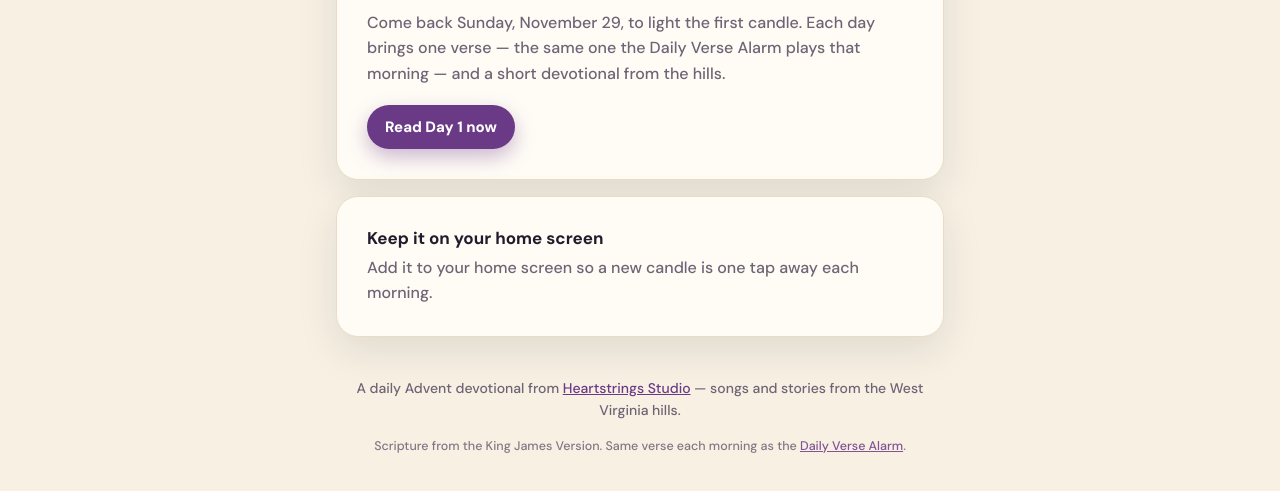
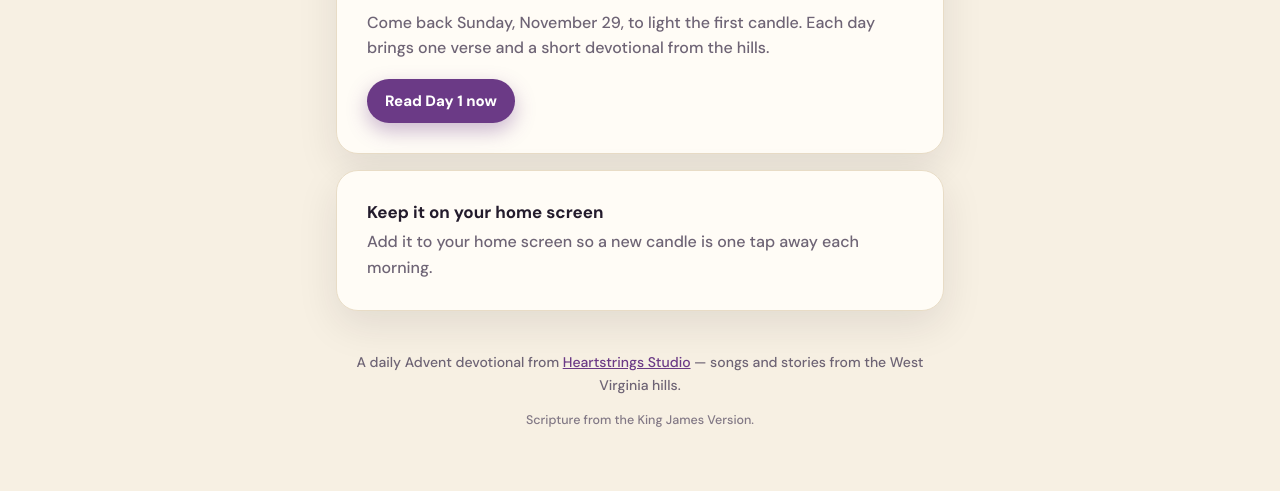
Before and after one commit to heartstringsstudio/advent, a plain HTML site: page index.html in a window 1280 px wide. Shown: the part 573-1064 px from the top of the page. Drawn offline with nearby package versions, Linux system fonts and the light colour scheme.

Commit message:
Remove Daily Verse Alarm references from the app
Co-Authored-By: Claude Opus 5.5 <noreply@anthropic.com>
Claude-Session: https://claude.ai/code/session_01KYdsS6bw4x1P2Qv7mLrdhu

```diff
--- a/app.js
+++ b/app.js
@@ -234,7 +234,7 @@ function render(animate){
     $('daycount').textContent='';
     $('date').textContent=prettyDate(todayISO());
     $('countTitle').textContent=n===1?'Advent begins tomorrow':'Advent begins in '+n+' days';
-    $('countSub').textContent='Come back Sunday, November 29, to light the first candle. Each day brings one verse — the same one the Daily Verse Alarm plays that morning — and a short devotional from the hills.';
+    $('countSub').textContent='Come back Sunday, November 29, to light the first candle. Each day brings one verse and a short devotional from the hills.';
     $('before').hidden=false; $('today').hidden=true;
     return;
   }
--- a/index.html
+++ b/index.html
@@ -83,7 +83,7 @@
 
   <footer class="foot">
     <p>A daily Advent devotional from <a href="https://heartstringswv.com" rel="noopener">Heartstrings Studio</a> — songs and stories from the West Virginia hills.</p>
-    <p class="small">Scripture from the King James Version. Same verse each morning as the <a href="https://heartstringsstudio.github.io/alarm/">Daily Verse Alarm</a>.</p>
+    <p class="small">Scripture from the King James Version.</p>
   </footer>
 </main>
 
--- a/sw.js
+++ b/sw.js
@@ -1,7 +1,7 @@
 /* Advent Devotional — service worker
    App files + devotional text: network first, cache fallback (works offline).
    Audio and images: cache first. Bump VERSION when app files change. */
-var VERSION='v1.0.1';
+var VERSION='v1.0.2';
 var SHELL='adv-shell-'+VERSION, MEDIA='adv-media';
 var SHELL_FILES=['./','index.html','app.css','app.js','manifest.webmanifest','content/days.json',
   'icons/icon.svg','icons/icon-192.png','icons/icon-512.png','icons/apple-touch-icon.png'];
```
